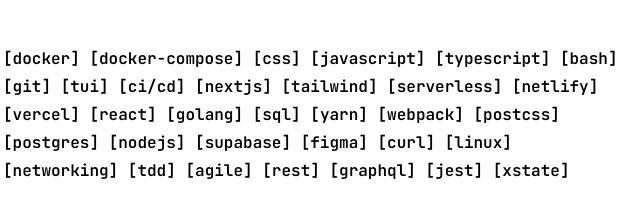
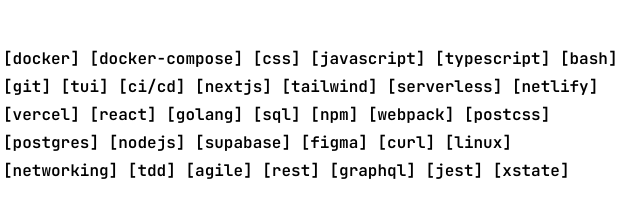
Before and after one commit to Odas0R/portfolio, a website: page src/index.html in a window 1280 px wide. Shown: the part 920-1132 px from the top of the page, 205-845 px from the left. Drawn offline with nearby package versions, Linux system fonts and the light colour scheme; files that its build step writes are made by us from their sources.

Commit message:
fixed build error on netlify

```diff
--- a/src/index.html
+++ b/src/index.html
@@ -232,7 +232,7 @@
         <span>[react]</span>
         <span>[golang]</span>
         <span>[sql]</span>
-        <span>[yarn]</span>
+        <span>[npm]</span>
         <span>[webpack]</span>
         <span>[postcss]</span>
         <span>[postgres]</span>
```
Also changed, not shown: package.json (+4 -4 lines).
